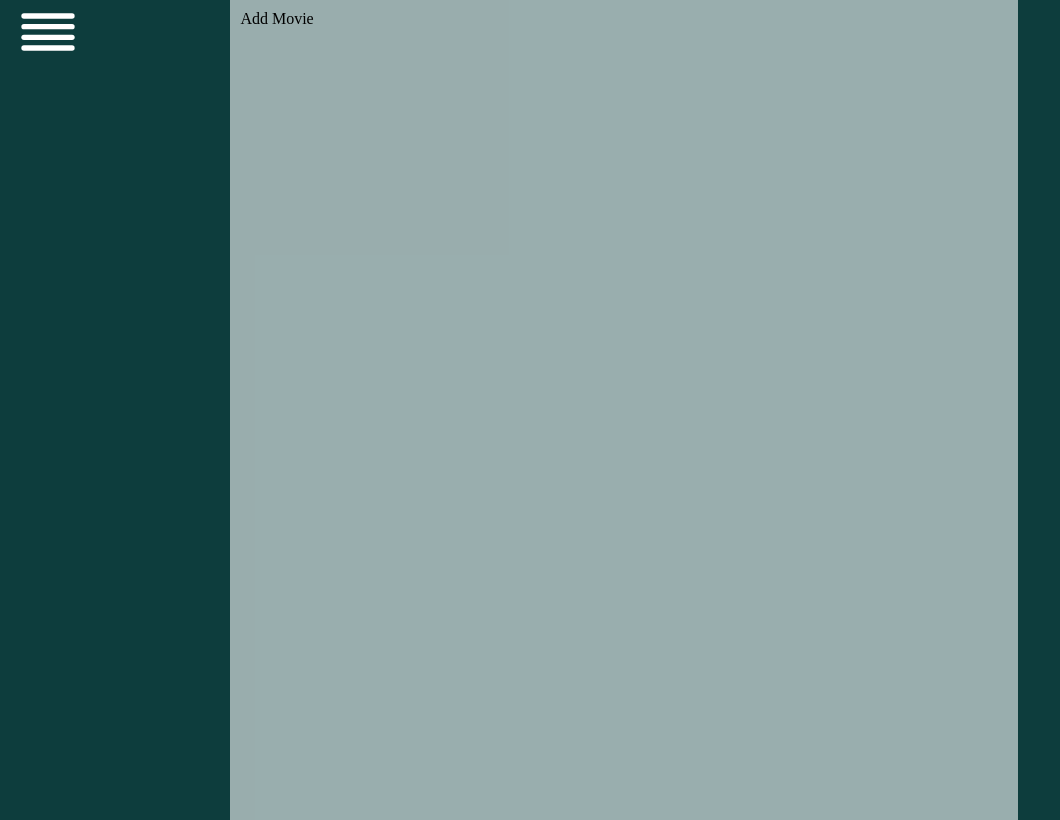
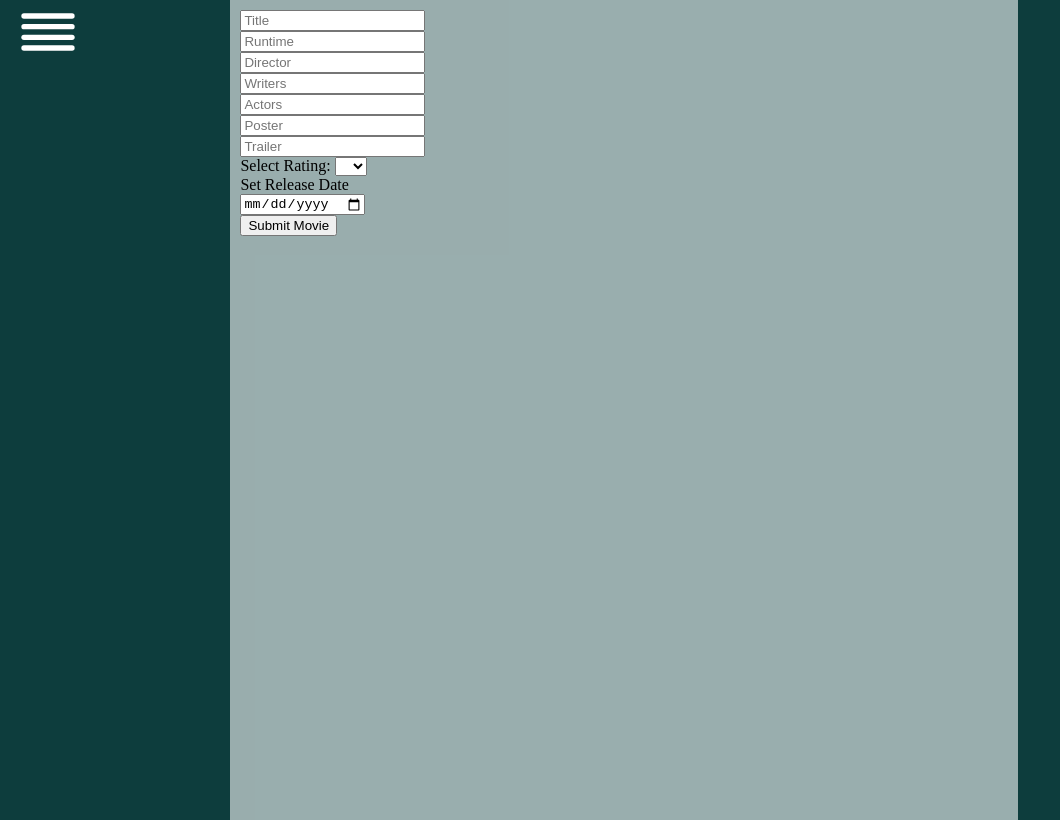
Before and after one commit to Ddupasquier/phase2Project-Flatiron, a React (Create React App) app: page /addmovie in a window 1280 px wide. Shown: the whole page, without its empty margins (0-1060 px from the left). Built offline with nearby package versions, Linux system fonts and the light colour scheme; data requests are answered from the project's data file.

Commit message:
form added -Thanks Haleem!

```diff
--- a/src/Components/AddMovie.js
+++ b/src/Components/AddMovie.js
@@ -1,8 +1,113 @@
-import React from 'react';
-//import useForm from 'react-hook-form'
+import React, { useState } from 'react';
+
 
 function AddMovie() {
-    return ( <div>Add Movie</div> );
+    const [title, setTitle] = useState("");
+    const [rating, setRating] = useState("");
+    const [runtime, setRuntime] = useState("");
+    const [release, setRelease] = useState("");
+    const [director, setDirector] = useState("");
+    const [writers, setWriters] = useState("");
+    const [actors, setActors] = useState([]);
+    const [poster, setPoster] = useState("");
+    const [trailer, setTrailer] = useState("");
+    const [movieSubmission, setMovieSubmission] = useState({});
+    function handleSubmit(e) {
+      e.preventDefault();
+      setMovieSubmission({
+        title: title,
+        rating: rating,
+        runtime: runtime,
+        release: release,
+        director: director,
+        writers: writers,
+        actors: actors,
+        poster: poster,
+        trailer: trailer,
+      });
+    }
+    return (
+      <div>
+        <form onSubmit={handleSubmit}>
+          <input
+            onChange={(e) => setTitle(e.target.value)}
+            type="text"
+            name="title"
+            placeholder="Title"
+            value={title}
+          />
+          <br />
+          <input
+            onChange={(e) => setRuntime(e.target.value)}
+            type="text"
+            name="runtime"
+            placeholder="Runtime"
+            value={runtime}
+          />
+          <br />
+          <input
+            onChange={(e) => setDirector(e.target.value)}
+            type="text"
+            name="director"
+            placeholder="Director"
+            value={director}
+          />
+          <br />
+          <input
+            onChange={(e) => setWriters(e.target.value)}
+            type="text"
+            name="writers"
+            placeholder="Writers"
+            value={writers}
+          />
+          <br />
+          <input
+            onChange={(e) => setActors(e.target.value.split(","))}
+            type="text"
+            name="actors"
+            placeholder="Actors"
+            value={actors}
+          />
+          <br />
+          <input
+            onChange={(e) => setPoster(e.target.value)}
+            type="text"
+            name="poster"
+            placeholder="Poster"
+            value={poster}
+          />
+          <br />
+          <input
+            onChange={(e) => setTrailer(e.target.value)}
+            type="text"
+            name="trailer"
+            placeholder="Trailer"
+            value={trailer}
+          />
+          <br />
+          <label htmlFor="select">Select Rating: </label>
+          <select onChange={(e) => setRating(e.target.value)} value={rating}>
+            <option value=""></option>
+            <option value="A">A</option>
+            <option value="B">B</option>
+            <option value="C">C</option>
+            <option value="D">D</option>
+            <option value="F">F</option>
+          </select>
+          <br />
+          <label htmlFor="release">Set Release Date</label>
+          <br />
+          <input
+            onChange={(e) => setRelease(e.target.value)}
+            type="date"
+            name="release"
+            value={release}
+          />
+          <br />
+          <button type="submit">Submit Movie</button>
+        </form>
+      </div>
+    );
 }
 
 export default AddMovie;
```
